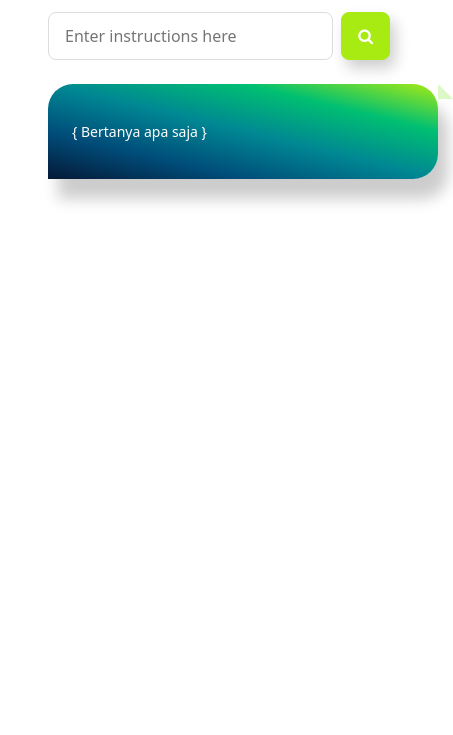
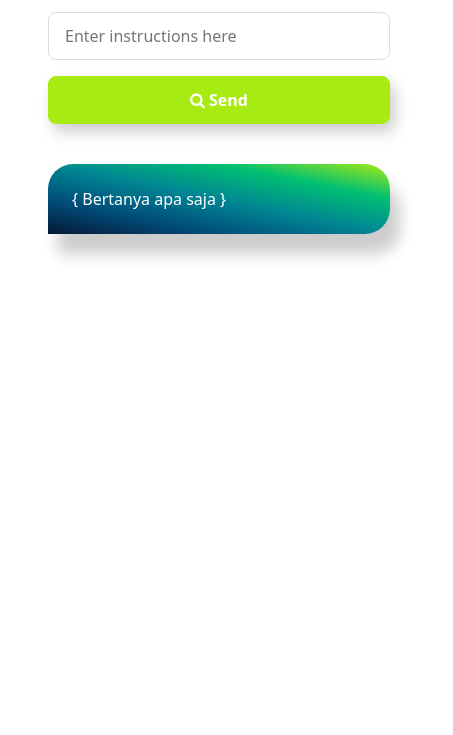
Before and after one commit to arrizarisky/zai, a website built with Vite: page index.html in a window 390 px wide. Shown: the part 109-844 px from the top of the page, 453 px wide, since content can reach past the window. Built offline with nearby package versions, Linux system fonts and the light colour scheme; some packages are replaced by stand-ins of ours.

Commit message:
fixed very last

```diff
--- a/index.html
+++ b/index.html
@@ -27,9 +27,7 @@
         </button>
       </div>
     </form>
-    <div class="chat">
       <p class="output"> { Bertanya apa saja } </p>
-    </div>
   </main>
 
   <script type="module" src="/main.js"></script>
--- a/style.css
+++ b/style.css
@@ -31,7 +31,7 @@ main,
 
 main {
   background-color: #fff;
-  margin: 0 auto ;
+  margin: 0 auto;
 }
 
 h1 {
@@ -51,7 +51,7 @@ span {
 }
 
 form {
-  margin: 0;
+  margin: 0 auto;
 }
 
 .image-picker {
@@ -95,6 +95,7 @@ form {
 .prompt-box {
   margin: 24px 0;
   width: 100%;
+  max-width: 600px;
   display: flex;
   gap: 8px;
   align-items: flex-end;
@@ -136,20 +137,15 @@ button:hover {
   opacity: 0.95;
 }
 
-.chat {
+.output {
   background-image: linear-gradient(to right top, #051937, #004d7a, #008793, #00bf72, #a8eb12);
   border-radius: 25px 25px 25px 0;
   box-shadow: 10px 20px 15px rgba(0, 0, 0, .2);
   padding: 24px;
   color: white;
-  width: 100%;
-  white-space: normal;
-  overflow-wrap: break-word;
-  position: relative;
-
 }
 
-.chat::after {
+.output::after {
   content: "";
   position: absolute;
   top: 0;
@@ -161,15 +157,27 @@ button:hover {
   border-color: transparent transparent transparent #DCF8C6;
 }
 
-@media (max-width: 600px) {
-  .chat{
-      font-size: 14px;
-      width: 100%;
-      overflow-wrap: break-word;
-      white-space: normal;
+@media (max-width: 400px) {
+  .output {
+      overflow: auto;
   }
-  .chat .output {
-      max-width: 100%;
+  .prompt-box {
+    flex-direction: column;
+    gap: 16px;
   }
-   /* Sesuaikan ukuran font jika perlu */
+  label {
+    width: 100%;
   }
+  button {
+    width: 100%;
+  }
+  button::after {
+    content: "Send";
+  }
+  form {
+    width: 100%;
+    display: flex;
+    justify-content: center;
+    margin-right: 45px;
+  }
+}
```
